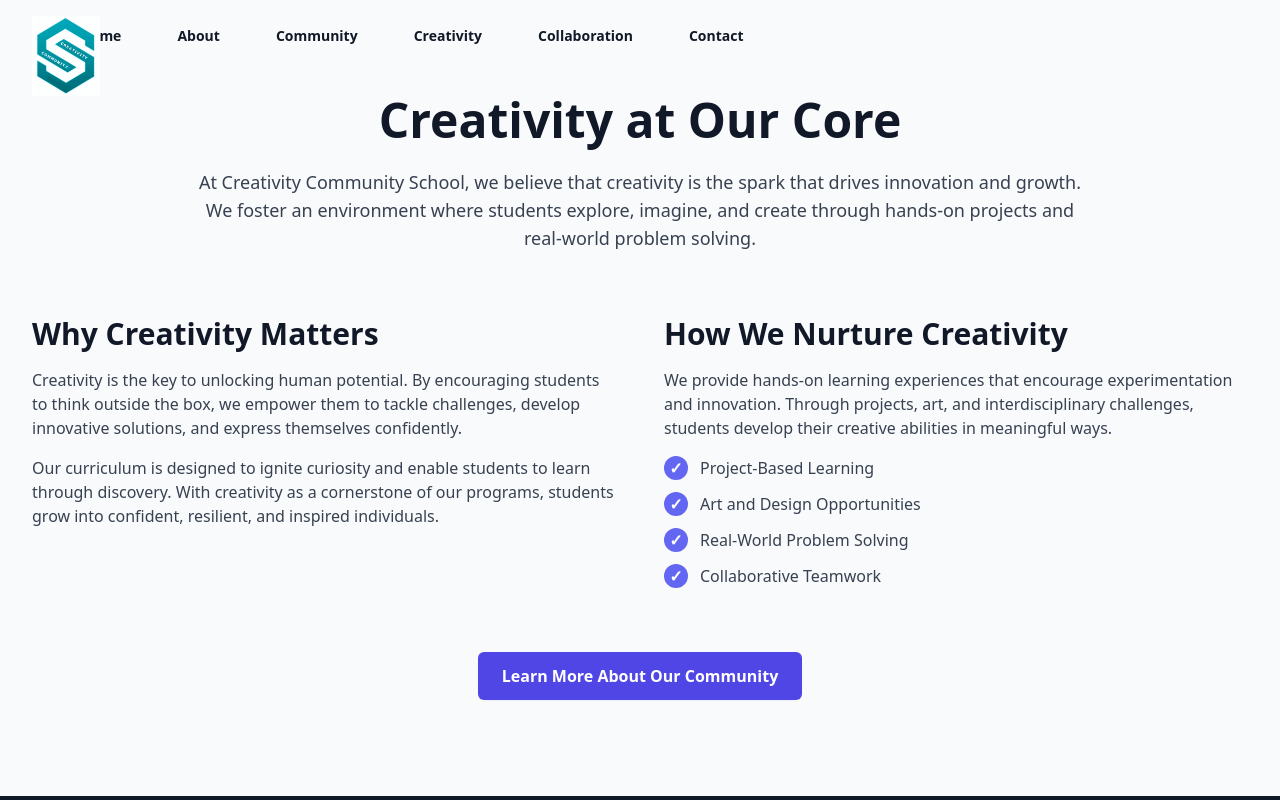
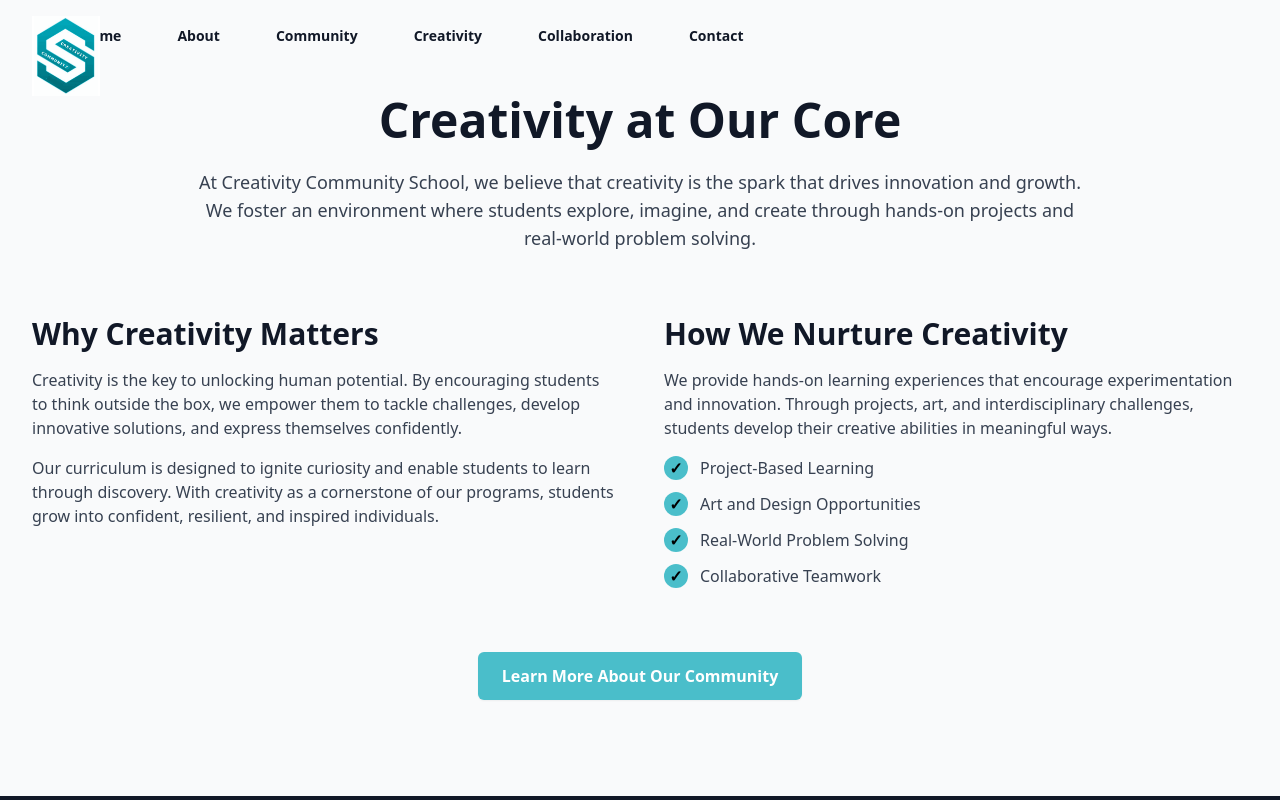
Before and after one commit to Nick-tsoukas/ccschool, a Nuxt app: page /creativity in a window 1280 px wide. Shown: the top 800 px of the page. Built offline with nearby package versions, Linux system fonts and the light colour scheme.

Commit message:
chore: changing colors

```diff
--- a/pages/about.vue
+++ b/pages/about.vue
@@ -73,7 +73,7 @@
       <div class="mt-16 text-center">
         <NuxtLink
           to="/contact"
-          class="rounded-md bg-indigo-600 px-6 py-3 text-white font-semibold shadow-sm hover:bg-indigo-500 focus-visible:outline focus-visible:outline-2 focus-visible:outline-offset-2 focus-visible:outline-indigo-600"
+          class="rounded-md bg-[#4abeca] px-6 py-3 text-white font-semibold shadow-sm hover:bg-indigo-500 focus-visible:outline focus-visible:outline-2 focus-visible:outline-offset-2 focus-visible:outline-indigo-600"
         >
           Get in Touch
         </NuxtLink>
--- a/pages/collaboration.vue
+++ b/pages/collaboration.vue
@@ -30,7 +30,7 @@
           <div class="mt-6">
             <button
               type="button"
-              class="rounded-md bg-indigo-600 px-6 py-3 text-white font-semibold shadow-sm hover:bg-indigo-500 focus:outline-none focus:ring-2 focus:ring-indigo-500 focus:ring-offset-2"
+              class="rounded-md bg-[#4abeca] px-6 py-3 text-white font-semibold shadow-sm hover:bg-indigo-500 focus:outline-none focus:ring-2 focus:ring-indigo-500 focus:ring-offset-2"
             >
               Donate Now
             </button>
--- a/pages/creativity.vue
+++ b/pages/creativity.vue
@@ -34,25 +34,25 @@
           </p>
           <ul class="mt-4 space-y-3">
             <li class="flex items-start">
-              <span class="inline-block h-6 w-6 bg-indigo-500 rounded-full flex items-center justify-center text-white font-bold">
+              <span class="inline-block h-6 w-6 bg-[#4abeca] rounded-full flex items-center justify-center text-black font-bold">
                 ✓
               </span>
               <p class="ml-3 text-gray-700">Project-Based Learning</p>
             </li>
             <li class="flex items-start">
-              <span class="inline-block h-6 w-6 bg-indigo-500 rounded-full flex items-center justify-center text-white font-bold">
+              <span class="inline-block h-6 w-6 bg-[#4abeca] rounded-full flex items-center justify-center text-black font-bold">
                 ✓
               </span>
               <p class="ml-3 text-gray-700">Art and Design Opportunities</p>
             </li>
             <li class="flex items-start">
-              <span class="inline-block h-6 w-6 bg-indigo-500 rounded-full flex items-center justify-center text-white font-bold">
+              <span class="inline-block h-6 w-6 bg-[#4abeca] rounded-full flex items-center justify-center text-black font-bold">
                 ✓
               </span>
               <p class="ml-3 text-gray-700">Real-World Problem Solving</p>
             </li>
             <li class="flex items-start">
-              <span class="inline-block h-6 w-6 bg-indigo-500 rounded-full flex items-center justify-center text-white font-bold">
+              <span class="inline-block h-6 w-6 bg-[#4abeca] rounded-full flex items-center justify-center text-black font-bold">
                 ✓
               </span>
               <p class="ml-3 text-gray-700">Collaborative Teamwork</p>
@@ -65,7 +65,7 @@
       <div class="mt-16 text-center">
         <NuxtLink
           to="/community"
-          class="inline-block rounded-md bg-indigo-600 px-6 py-3 text-white font-semibold shadow-sm hover:bg-indigo-500 focus-visible:outline focus-visible:outline-2 focus-visible:outline-offset-2 focus-visible:outline-indigo-600"
+          class="inline-block rounded-md bg-[#4abeca] px-6 py-3 text-white font-semibold shadow-sm hover:bg-indigo-500 focus-visible:outline focus-visible:outline-2 focus-visible:outline-offset-2 focus-visible:outline-indigo-600"
         >
           Learn More About Our Community
         </NuxtLink>
--- a/pages/index.vue
+++ b/pages/index.vue
@@ -25,7 +25,7 @@
               <div class="mt-10 flex items-center gap-x-6">
                 <NuxtLink
                   to="/about"
-                  class="rounded-md bg-indigo-600 px-3.5 py-2.5 text-sm font-semibold text-white shadow-sm hover:bg-indigo-500 focus-visible:outline focus-visible:outline-2 focus-visible:outline-offset-2 focus-visible:outline-indigo-600"
+                  class="rounded-md bg-[#4abeca] px-3.5 py-2.5 text-sm font-semibold text-black shadow-sm hover:bg-indigo-500 focus-visible:outline focus-visible:outline-2 focus-visible:outline-offset-2 focus-visible:outline-indigo-600"
                 >
                   Learn More
                 </NuxtLink>
```
